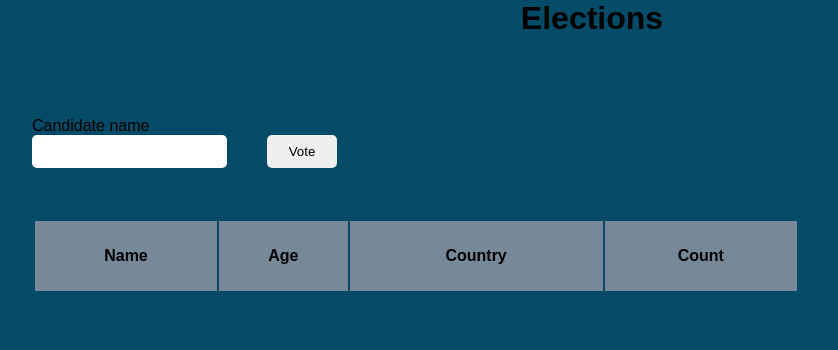
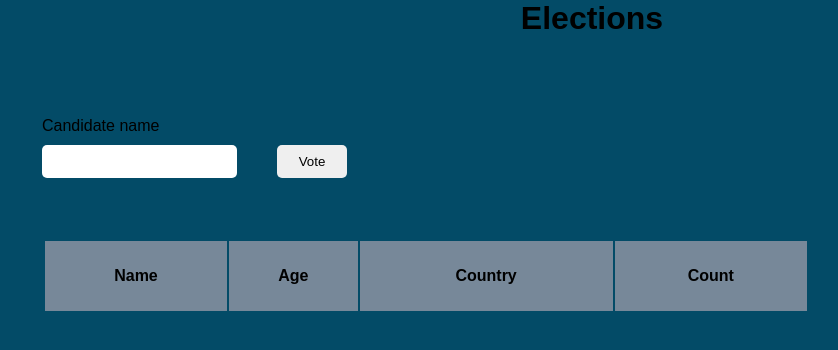
Before and after one commit to BoyakhchyanKaren/ACA_REACT_LESSONS, a React (Create React App) app: page / in a window 1280 px wide. Shown: the top 350 px of the page, without its empty margins (48-886 px from the left). Built offline with nearby package versions, Linux system fonts and the light colour scheme.

Commit message:
Update App.css

```diff
--- a/src/App.css
+++ b/src/App.css
@@ -19,9 +19,10 @@ h1{
 }
 .form-container label{
     display: block;
+    margin-bottom: 10px;
 }
 .btn-label-container{
-    margin-left: 80px;
+    margin-left: 90px;
 }
 .inp{
     padding: 8px;
@@ -40,7 +41,7 @@ h1{
     transition: 0.5s ease;
 }
 table{
-    margin: 50px 80px;
+    margin: 60px 90px;
     width: 60%;
     text-align: center;
 }
```
